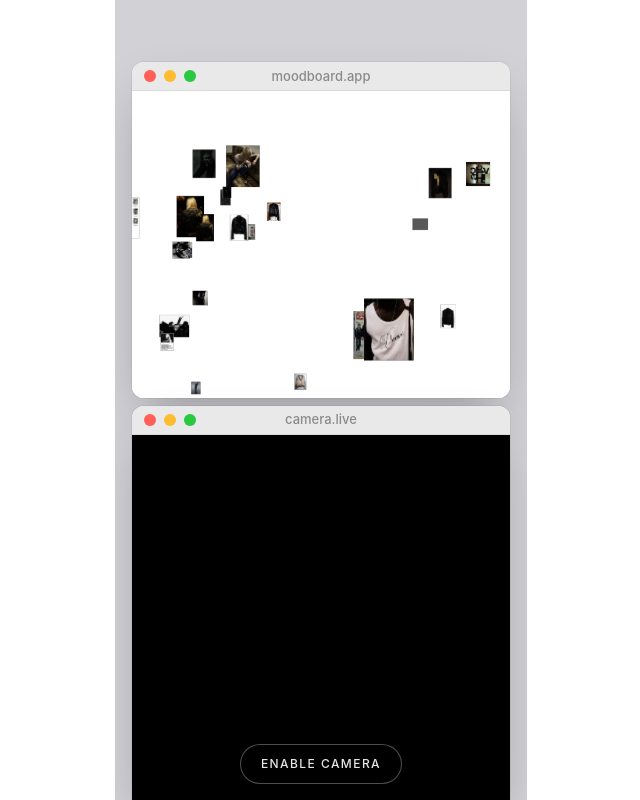
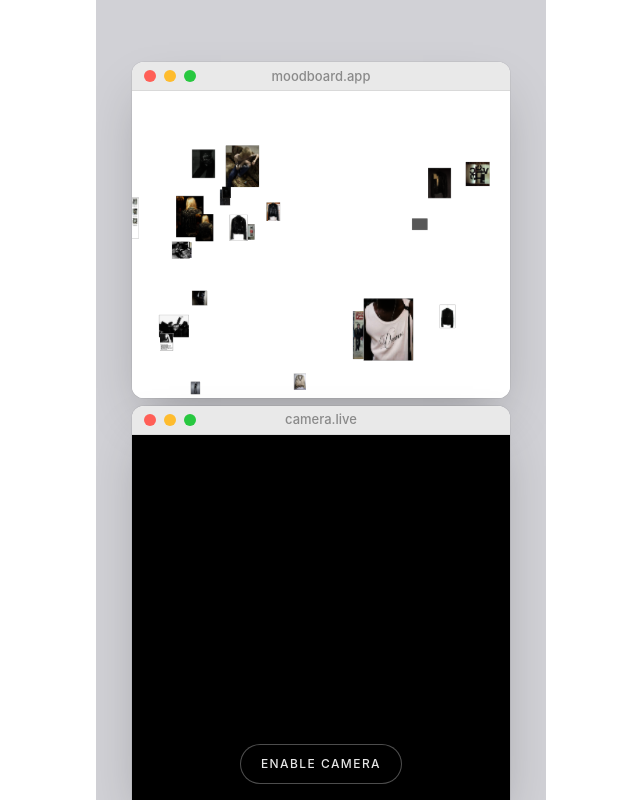
Before and after one commit to naethun/portfolio, a Next.js app: page /reels in a window 1280 px wide. Shown: the whole page, without its empty margins (319-959 px from the left). Built offline with nearby package versions, Linux system fonts and the light colour scheme.

Commit message:
Update ReelsClient.tsx

```diff
--- a/app/reels/ReelsClient.tsx
+++ b/app/reels/ReelsClient.tsx
@@ -59,17 +59,19 @@ export default function ReelsClient({
 
   return (
     <div className="flex min-h-screen w-full items-center justify-center bg-white">
-      {/* The reel canvas matches the visible reel area on-phone (~9:17.5), with
-          the light-gray Instagram backdrop and window proportions taken from
-          the reference screenshot. */}
+      {/* Upload-native 9:16 reel canvas (1080×1920). The 8% side margins look
+          wide in the browser on purpose: tall phones display reels filled to
+          screen height, cropping ~4% off each side — what remains on-screen
+          matches the reference screenshot's composition. Vertical proportions
+          are unaffected by that crop. */}
       <div
         className="relative overflow-hidden bg-[#d1d1d6]"
-        style={{ aspectRatio: '9 / 17.5', height: '100vh', maxWidth: '100vw' }}
+        style={{ aspectRatio: '9 / 16', height: '100vh', maxWidth: '100vw' }}
       >
         {/* Top: the shoppable image universe, gesture-driven by the shared camera. */}
         <div
           className="absolute"
-          style={{ left: '4%', right: '4%', top: '7.8%', height: '42%' }}
+          style={{ left: '8%', right: '8%', top: '7.8%', height: '42%' }}
         >
           <MacWindow
             title="moodboard.app"
@@ -92,7 +94,7 @@ export default function ReelsClient({
             the window runs off the bottom edge of the frame. */}
         <div
           className="absolute"
-          style={{ left: '4%', right: '4%', top: '50.75%', bottom: 0 }}
+          style={{ left: '8%', right: '8%', top: '50.75%', bottom: 0 }}
         >
           <MacWindow
             title="camera.live"
```
